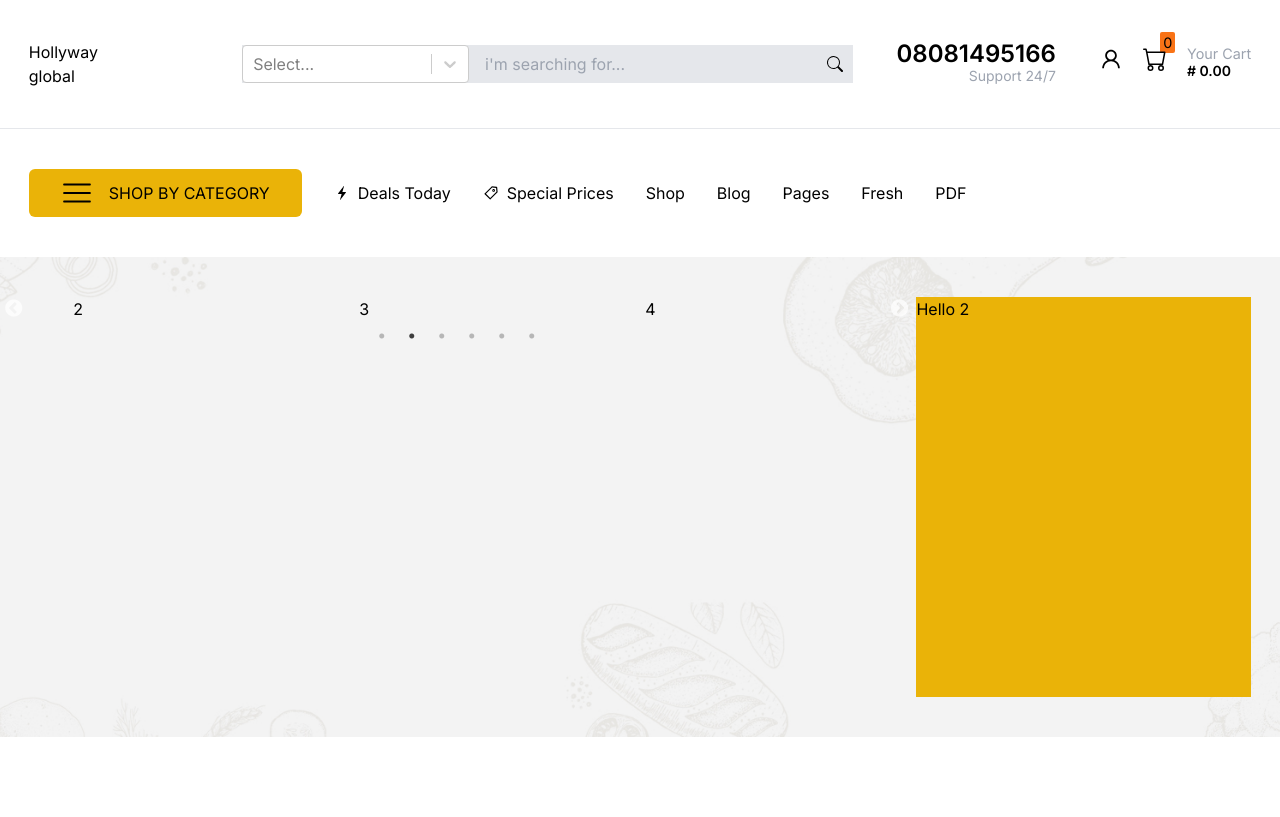
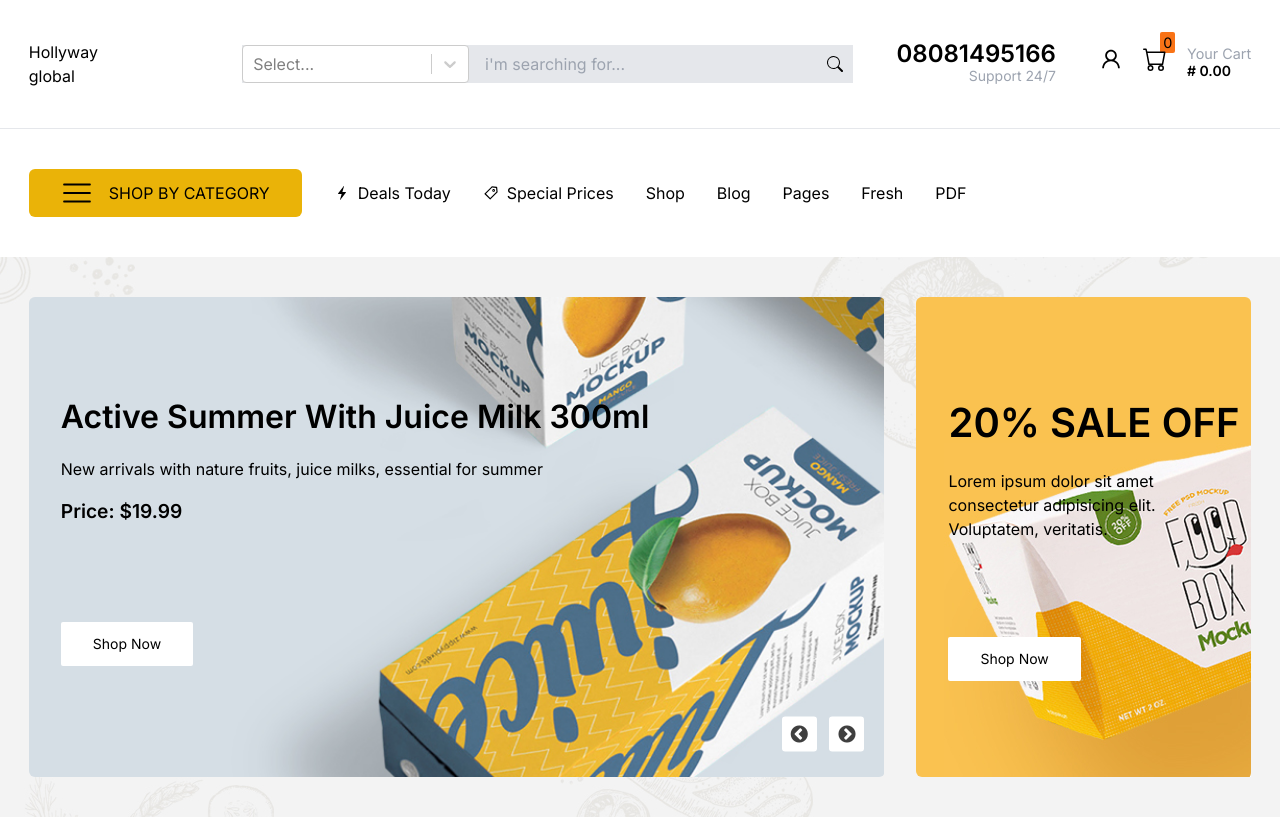
Before and after one commit to Ilesanmi-Erioluwa-Victor/hollyway_front, a Next.js app: page / in a window 1280 px wide. Built offline with nearby package versions, Linux system fonts and the light colour scheme.

Commit message:
working on category

```diff
--- a/src/app/globals.css
+++ b/src/app/globals.css
@@ -16,3 +16,28 @@
   border-right: 10px solid transparent;
   border-bottom: 10px solid ;
 }
+
+.get .slick-next, .get .slick-prev {
+  top: 90% !important;
+  background: white !important;
+  text-align: center !important;
+  border-radius : 0.2rem !important;
+}
+
+.get .slick-next{
+  right: 20px !important;
+}
+
+.get .slick-prev {
+  left : 88% !important;
+  z-index: 1 !important;
+}
+
+.get .slick-prev::before, .slick-next::before {
+  color: black !important;
+}
+
+.get .slick-prev, .slick-next {
+  width : 35px !important;
+  height: 35px !important;
+}
--- a/src/components/Hero.tsx
+++ b/src/components/Hero.tsx
@@ -1,48 +1,127 @@
-"use client"
+'use client';
 
 import Slider from 'react-slick';
+import first from '../assets/images/homepage-new-banner-1.jpg';
+import second from '../assets/images/homepage-new-cat-3.png';
+import third from '../assets/images/homepage-new-slider-1.jpg';
+import Link from 'next/link';
+
+const products = [
+  {
+    image: third,
+    title: 'Active Summer With Juice Milk 300ml',
+    summary:
+      'New arrivals with nature  fruits, juice milks, essential for summer',
+    price: '$19.99',
+  },
+  {
+    image: third,
+    title: 'Active Summer With Juice Milk 300ml',
+    summary:
+      'New arrivals with nature  fruits, juice milks, essential for summer',
+    price: '$24.99',
+  },
+  {
+    image: third,
+    title: 'Active Summer With Juice Milk 300ml',
+    summary:
+      'New arrivals with nature  fruits, juice milks, essential for summer',
+    price: '$29.99',
+  },
+  {
+    image: third,
+    title: 'Active Summer With Juice Milk 300ml',
+    summary:
+      'New arrivals with nature  fruits, juice milks, essential for summer',
+    price: '$14.99',
+  },
+];
 
 const Hero = () => {
   const settings = {
-    dots: true,
+    dots: false,
     infinite: true,
-    slidesToShow: 3,
+    speed: 500,
+    slidesToShow: 1,
     slidesToScroll: 1,
-    autoplay: true,
-    speed: 4000,
-    autoplaySpeed: 2000,
-    cssEase: 'linear',
   };
 
   return (
     <div className="bg-[url('../assets/images/hero.jpg')] bg-no-repeat bg-cover bg-center">
       <section className='flex justify-between  w-full px-[calc(1vw_+_1rem)] py-[calc(1vh_+_2rem)] gap-8'>
-        <article className='w-[70%] relative h-[25rem]'>
+        <article className='w-[70%] relative h-[30rem]' id="get">
+          <Slider {...settings} className='get' >
+            {products.map((product, index) => (
+              <div
+                key={index}
+                style={{ width: '100%', height: '30rem' }}
+                className='relative'
+              >
+                <div
+                  style={{
+                    backgroundImage: `url(${product.image.src})`,
+                    width: '100%',
+                    height: '30rem',
+                    backgroundSize: 'cover',
+                    backgroundPosition: 'center',
+                    backgroundRepeat: 'no-repeat',
+                    maxWidth: '100%',
+                  }}
+                  className='rounded-md'
+                />
 
-            <Slider {...settings}>
-              <div>
-                <h3>1</h3>
+                <article className='absolute top-[20%] text-black pl-[2rem]'>
+                  <h2 className='text-[2rem] font-semibold'>{product.title}</h2>
+                  <p className='text-[1rem] mt-4'>{product.summary}</p>
+                  <p className='font-semibold text-[1.2rem] mt-4'>
+                    Price: {product.price}
+                  </p>
+                  <Link
+                    href={`product/${product.title}`}
+                    className='bg-white inline-block px-[2rem] py-3 text-sm rounded-sm mt-[6rem] hover:bg-yellow-500 transition-all hover:text-white'
+                  >
+                    Shop Now
+                  </Link>
+                </article>
               </div>
-              <div>
-                <h3>2</h3>
-              </div>
-              <div>
-                <h3>3</h3>
-              </div>
-              <div>
-                <h3>4</h3>
-              </div>
-              <div>
-                <h3>5</h3>
-              </div>
-              <div>
-                <h3>6</h3>
-              </div>
-            </Slider>
-
+            ))}
+          </Slider>
         </article>
 
-        <article className=' bg-yellow-500 w-full'>Hello 2</article>
+        <article className=' bg-[#fac250] w-full relative rounded-md'>
+          <div
+            style={{
+              backgroundImage: `url(${first.src})`,
+              width: '100%',
+              height: '30rem',
+              backgroundPosition: 'bottom right',
+              backgroundRepeat: 'no-repeat',
+              maxWidth: '100%',
+            }}
+          />
+          <Link
+            href={'shop/go'}
+            className='absolute left-0 right-0 bottom-0 top-0'
+          ></Link>
+          <div className='absolute top-[20%] pl-[2rem]'>
+            <div>
+              <h3 className='text-[2.5rem] font-semibold mb-[1rem]'>
+                20% SALE OFF
+              </h3>
+              <p>
+                Lorem ipsum dolor sit amet <br />
+                consectetur adipisicing elit. <br />
+                Voluptatem, veritatis.
+              </p>
+              <Link
+                href={`product/`}
+                className='bg-white inline-block px-[2rem] py-3 text-sm rounded-sm mt-[6rem] hover:bg-yellow-500 transition-all hover:text-white'
+              >
+                Shop Now
+              </Link>
+            </div>
+          </div>
+        </article>
       </section>
     </div>
   );
```
Also changed, not shown: src/assets/images/homepage-new-cat-3.png (added).
